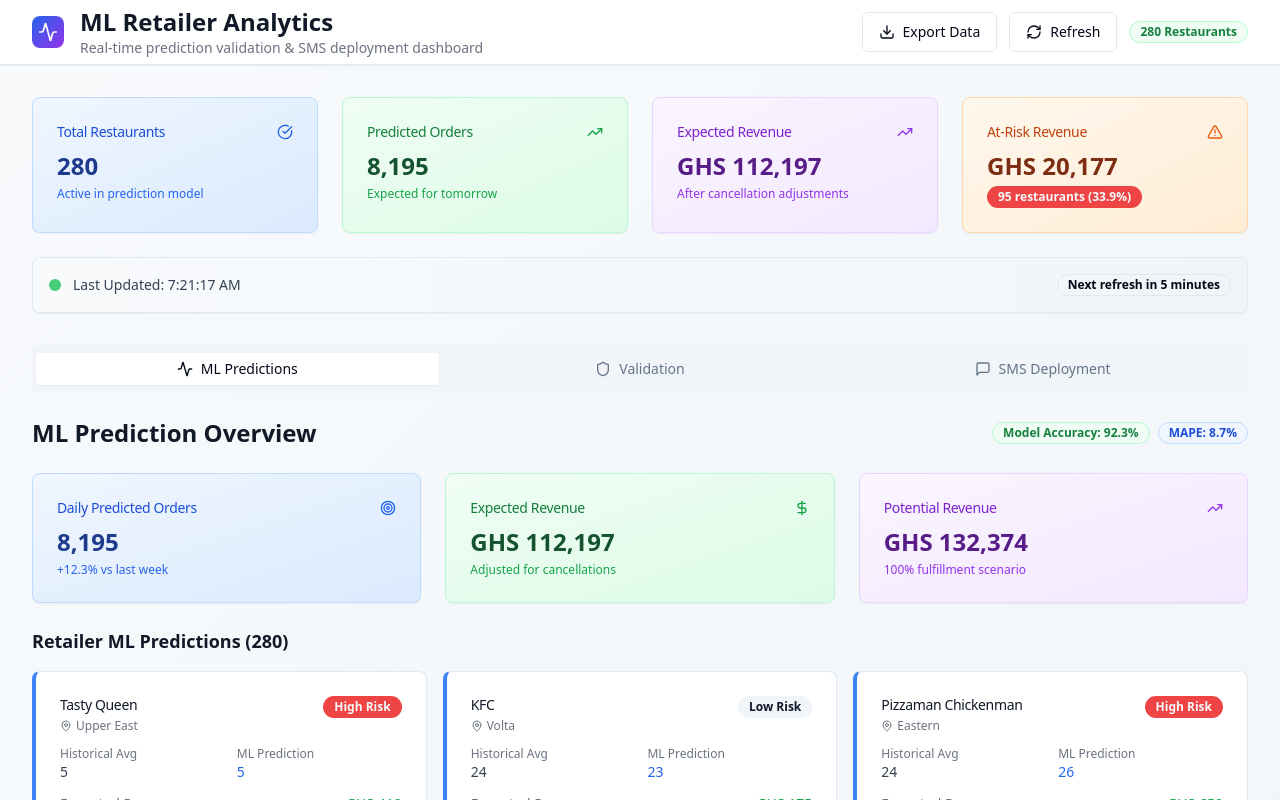
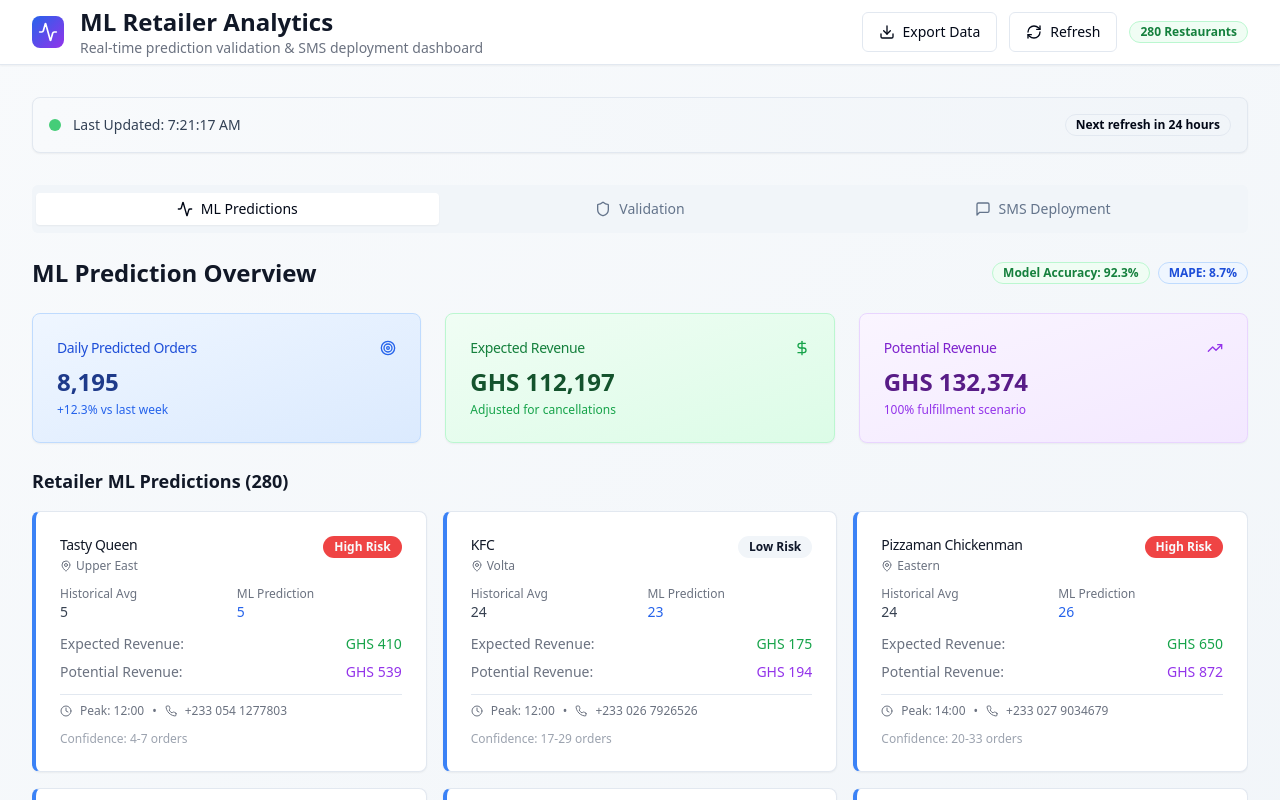
Before and after one commit to rbarmah/order-wise-ghana-forecast, a React (Vite) app: page / in a window 1280 px wide. Shown: the top 800 px of the page. Built offline with nearby package versions, Linux system fonts and the light colour scheme.

Commit message:
Refactor dashboard components
- Removed overview cards and bar graph.
- Updated "Last Updated" to refresh daily.
- Modified ML metrics to show accuracy and revenue recovery.
- Updated SMS template to include revenue loss.

```diff
--- a/src/components/Dashboard/MetricsOverview.tsx
+++ b/src/components/Dashboard/MetricsOverview.tsx
@@ -1,97 +1,16 @@
 
-import { Card, CardContent, CardHeader, CardTitle } from "@/components/ui/card";
+import { Card, CardContent } from "@/components/ui/card";
 import { Badge } from "@/components/ui/badge";
-import { TrendingUp, TrendingDown, AlertTriangle, CheckCircle } from "lucide-react";
 
 interface MetricsOverviewProps {
-  totalRestaurants: number;
-  totalPredictedOrders: number;
-  totalExpectedRevenue: number;
-  totalPotentialRevenue: number;
-  highRiskCount: number;
   lastUpdated: Date;
 }
 
 export function MetricsOverview({
-  totalRestaurants,
-  totalPredictedOrders,
-  totalExpectedRevenue,
-  totalPotentialRevenue,
-  highRiskCount,
   lastUpdated
 }: MetricsOverviewProps) {
-  const potentialLoss = totalPotentialRevenue - totalExpectedRevenue;
-  const riskPercentage = (highRiskCount / totalRestaurants) * 100;
-
   return (
-    <div className="grid grid-cols-1 md:grid-cols-2 lg:grid-cols-4 gap-6 mb-8">
-      <Card className="bg-gradient-to-br from-blue-50 to-blue-100 border-blue-200">
-        <CardHeader className="flex flex-row items-center justify-between space-y-0 pb-2">
-          <CardTitle className="text-sm font-medium text-blue-700">
-            Total Restaurants
-          </CardTitle>
-          <CheckCircle className="h-4 w-4 text-blue-600" />
-        </CardHeader>
-        <CardContent>
-          <div className="text-2xl font-bold text-blue-900">{totalRestaurants}</div>
-          <p className="text-xs text-blue-600 mt-1">
-            Active in prediction model
-          </p>
-        </CardContent>
-      </Card>
-
-      <Card className="bg-gradient-to-br from-green-50 to-green-100 border-green-200">
-        <CardHeader className="flex flex-row items-center justify-between space-y-0 pb-2">
-          <CardTitle className="text-sm font-medium text-green-700">
-            Predicted Orders
-          </CardTitle>
-          <TrendingUp className="h-4 w-4 text-green-600" />
-        </CardHeader>
-        <CardContent>
-          <div className="text-2xl font-bold text-green-900">{totalPredictedOrders.toLocaleString()}</div>
-          <p className="text-xs text-green-600 mt-1">
-            Expected for tomorrow
-          </p>
-        </CardContent>
-      </Card>
-
-      <Card className="bg-gradient-to-br from-purple-50 to-purple-100 border-purple-200">
-        <CardHeader className="flex flex-row items-center justify-between space-y-0 pb-2">
-          <CardTitle className="text-sm font-medium text-purple-700">
-            Expected Revenue
-          </CardTitle>
-          <TrendingUp className="h-4 w-4 text-purple-600" />
-        </CardHeader>
-        <CardContent>
-          <div className="text-2xl font-bold text-purple-900">
-            GHS {totalExpectedRevenue.toLocaleString()}
-          </div>
-          <p className="text-xs text-purple-600 mt-1">
-            After cancellation adjustments
-          </p>
-        </CardContent>
-      </Card>
-
-      <Card className="bg-gradient-to-br from-orange-50 to-orange-100 border-orange-200">
-        <CardHeader className="flex flex-row items-center justify-between space-y-0 pb-2">
-          <CardTitle className="text-sm font-medium text-orange-700">
-            At-Risk Revenue
-          </CardTitle>
-          <AlertTriangle className="h-4 w-4 text-orange-600" />
-        </CardHeader>
-        <CardContent>
-          <div className="text-2xl font-bold text-orange-900">
-            GHS {potentialLoss.toLocaleString()}
-          </div>
-          <div className="flex items-center gap-2 mt-1">
-            <Badge variant={riskPercentage > 30 ? "destructive" : riskPercentage > 15 ? "default" : "secondary"}>
-              {highRiskCount} restaurants ({riskPercentage.toFixed(1)}%)
-            </Badge>
-          </div>
-        </CardContent>
-      </Card>
-
-      <div className="col-span-1 md:col-span-2 lg:col-span-4">
+    <div className="mb-8">
       <Card className="bg-gradient-to-r from-slate-50 to-slate-100 border-slate-200">
         <CardContent className="p-4">
           <div className="flex items-center justify-between">
@@ -102,12 +21,11 @@ export function MetricsOverview({
               </span>
             </div>
             <Badge variant="outline" className="text-xs">
-                Next refresh in 5 minutes
+              Next refresh in 24 hours
             </Badge>
           </div>
         </CardContent>
       </Card>
     </div>
-    </div>
   );
 }
--- a/src/components/Dashboard/SMSDeploymentPanel.tsx
+++ b/src/components/Dashboard/SMSDeploymentPanel.tsx
@@ -24,7 +24,7 @@ export function SMSDeploymentPanel({
   validatedRestaurants
 }: SMSDeploymentPanelProps) {
   const [smsTemplate, setSmsTemplate] = useState(
-    "Hello {restaurantName}! Our AI predicts {predictedOrders} orders for today ({variance} vs your avg). {trendMessage} {recommendationMessage} Your estimated revenue: GHS {expectedRevenue}. Prepare accordingly to maximize sales. - Hubtel ML Analytics"
+    "Hello {restaurantName}! Our data shows GHS {previousRevenueLoss} was lost yesterday due to order cancellations. Our AI predicts {predictedOrders} orders for today ({variance} vs your avg). {trendMessage} {recommendationMessage} Your estimated revenue: GHS {expectedRevenue}. Prepare accordingly to maximize sales. - Hubtel ML Analytics"
   );
   const [deploymentStatus, setDeploymentStatus] = useState<'idle' | 'deploying' | 'completed'>('idle');
   const [deliveryStatus, setDeliveryStatus] = useState<Map<string, 'pending' | 'sent' | 'delivered' | 'failed'>>(new Map());
@@ -46,6 +46,11 @@ export function SMSDeploymentPanel({
     const variance = prediction.orderVariance;
     const isIncrease = variance >= 0;
 
+    // Calculate previous revenue loss (simulated based on average order value and cancellation rate)
+    const avgOrderValue = Math.round(prediction.expectedRevenue / prediction.predictedOrders);
+    const estimatedCancellations = Math.max(1, Math.floor(restaurant.avgDailyOrders * 0.15)); // 15% cancellation rate
+    const previousRevenueLoss = estimatedCancellations * avgOrderValue;
+
     const trendMessage = isIncrease
       ? `This is ${Math.abs(variance)} orders more than usual.`
       : `This is ${Math.abs(variance)} orders less than usual.`;
@@ -56,6 +61,7 @@ export function SMSDeploymentPanel({
 
     return smsTemplate
       .replace('{restaurantName}', restaurant.name)
+      .replace('{previousRevenueLoss}', previousRevenueLoss.toString())
       .replace('{predictedOrders}', prediction.predictedOrders.toString())
       .replace('{variance}', `${variance >= 0 ? '+' : ''}${variance}`)
       .replace('{trendMessage}', trendMessage)
@@ -64,7 +70,7 @@ export function SMSDeploymentPanel({
   };
 
   const validateTemplate = () => {
-    const requiredVariables = ['{restaurantName}', '{predictedOrders}'];
+    const requiredVariables = ['{restaurantName}', '{predictedOrders}', '{previousRevenueLoss}'];
     const missingVariables = requiredVariables.filter(variable => !smsTemplate.includes(variable));
     return missingVariables.length === 0;
   };
@@ -187,7 +193,7 @@ export function SMSDeploymentPanel({
 
           <div className="flex items-center justify-between">
             <div className="text-sm text-gray-500">
-              Available variables: {'{restaurantName}'}, {'{predictedOrders}'}, {'{variance}'}, {'{trendMessage}'}, {'{recommendationMessage}'}, {'{expectedRevenue}'}
+              Available variables: {'{restaurantName}'}, {'{previousRevenueLoss}'}, {'{predictedOrders}'}, {'{variance}'}, {'{trendMessage}'}, {'{recommendationMessage}'}, {'{expectedRevenue}'}
             </div>
             {validateTemplate() ? (
               <Badge variant="default" className="bg-green-100 text-green-800">
--- a/src/components/Dashboard/ValidationPanel.tsx
+++ b/src/components/Dashboard/ValidationPanel.tsx
@@ -7,8 +7,7 @@ import { Button } from "@/components/ui/button";
 import { Checkbox } from "@/components/ui/checkbox";
 import { Input } from "@/components/ui/input";
 import { Label } from "@/components/ui/label";
-import { BarChart, Bar, XAxis, YAxis, CartesianGrid, Tooltip, ResponsiveContainer } from 'recharts';
-import { AlertTriangle, CheckCircle, Search, Filter } from "lucide-react";
+import { CheckCircle, Search, Filter } from "lucide-react";
 import { PredictionData, Restaurant } from "@/utils/dummyData";
 
 interface ValidationPanelProps {
@@ -59,21 +58,6 @@ export function ValidationPanel({
     if (!restaurant) return false;
     return restaurant.name.toLowerCase().includes(searchTerm.toLowerCase()) ||
            restaurant.zone.toLowerCase().includes(searchTerm.toLowerCase());
-  });
-
-  // Variance comparison data for chart
-  const varianceData = predictions.slice(0, 20).map(p => {
-    const restaurant = restaurantMap.get(p.restaurantId);
-    const orderVar = Number(p.orderVariance) || 0;
-    const revenueVar = Number(p.revenueVariance) || 0;
-
-    return {
-      name: restaurant?.name.split(' ')[0] || 'Unknown',
-      orderVariance: orderVar,
-      revenueVariance: revenueVar / 10, // Scale down for better visualization
-      isUnusual: Math.abs(orderVar) > orderVarianceThreshold[0] ||
-                Math.abs(revenueVar) > revenueVarianceThreshold[0]
-    };
   });
 
   const toggleRestaurantValidation = (restaurantId: string) => {
@@ -179,33 +163,6 @@ export function ValidationPanel({
               Unusual predictions (beyond thresholds) require manual validation to prevent sending questionable ML predictions to retailers.
             </p>
           </div>
-        </CardContent>
-      </Card>
-
-      {/* Prediction Variance Chart */}
-      <Card>
-        <CardHeader>
-          <CardTitle></CardTitle>
-        </CardHeader>
-        <CardContent>
-          <ResponsiveContainer width="100%" height={300}>
-            <BarChart data={varianceData}>
-              <CartesianGrid strokeDasharray="3 3" />
-              <XAxis dataKey="name" />
-              <YAxis />
-              <Tooltip
-                formatter={(value, name) => [
-                  name === 'orderVariance' ? `${value} orders` : `GHS ${Number(value) * 10}`,
-                  name === 'orderVariance' ? 'Order Variance' : 'Revenue Variance (÷10)'
-                ]}
-              />
-              <Bar dataKey="orderVariance" fill="#3b82f6" name="Order Variance" />
-              <Bar dataKey="revenueVariance" fill="#10b981" name="Revenue Variance (÷10)" />
-            </BarChart>
-          </ResponsiveContainer>
-          <p className="text-sm text-gray-500 mt-2">
-            Shows prediction variance from historical averages. Positive values indicate higher predictions, negative values indicate lower predictions.
-          </p>
         </CardContent>
       </Card>
 
--- a/src/hooks/useRealTimeData.ts
+++ b/src/hooks/useRealTimeData.ts
@@ -29,9 +29,9 @@ export function useRealTimeData() {
     setIsRefreshing(false);
   }, []);
 
-  // Auto-refresh every 5 minutes
+  // Auto-refresh every 24 hours
   useEffect(() => {
-    const interval = setInterval(refreshData, 5 * 60 * 1000);
+    const interval = setInterval(refreshData, 24 * 60 * 60 * 1000);
     return () => clearInterval(interval);
   }, [refreshData]);
 
--- a/src/pages/Index.tsx
+++ b/src/pages/Index.tsx
@@ -17,12 +17,6 @@ const Index = () => {
   const [validatedRestaurants, setValidatedRestaurants] = useState<Set<string>>(new Set());
 
   const { restaurants, historicalData, predictions } = data;
-
-  // Calculate overview metrics
-  const totalPredictedOrders = predictions.reduce((sum, p) => sum + p.predictedOrders, 0);
-  const totalExpectedRevenue = predictions.reduce((sum, p) => sum + p.expectedRevenue, 0);
-  const totalPotentialRevenue = predictions.reduce((sum, p) => sum + p.potentialRevenue, 0);
-  const highRiskCount = predictions.filter(p => p.riskLevel === 'high').length;
 
   const handleValidatedRestaurantsChange = (validated: Set<string>) => {
     setValidatedRestaurants(validated);
@@ -70,14 +64,7 @@ const Index = () => {
       {/* Main Content */}
       <div className="max-w-7xl mx-auto px-4 sm:px-6 lg:px-8 py-8">
         {/* Overview Metrics */}
-        <MetricsOverview
-          totalRestaurants={restaurants.length}
-          totalPredictedOrders={totalPredictedOrders}
-          totalExpectedRevenue={totalExpectedRevenue}
-          totalPotentialRevenue={totalPotentialRevenue}
-          highRiskCount={highRiskCount}
-          lastUpdated={lastUpdated}
-        />
+        <MetricsOverview lastUpdated={lastUpdated} />
 
         {/* Main Dashboard Tabs */}
         <Tabs defaultValue="predictions" className="space-y-6">
@@ -123,18 +110,10 @@ const Index = () => {
             <CardTitle className="text-lg text-blue-900">ML System Performance Metrics</CardTitle>
           </CardHeader>
           <CardContent>
-            <div className="grid grid-cols-2 md:grid-cols-4 gap-6 text-center">
+            <div className="grid grid-cols-1 md:grid-cols-2 gap-6 text-center">
               <div>
                 <div className="text-2xl font-bold text-blue-600">94.7%</div>
                 <div className="text-sm text-blue-700">ML Prediction Accuracy</div>
-              </div>
-              <div>
-                <div className="text-2xl font-bold text-green-600">98.7%</div>
-                <div className="text-sm text-green-700">SMS Delivery Rate</div>
-              </div>
-              <div>
-                <div className="text-2xl font-bold text-purple-600">82.1%</div>
-                <div className="text-sm text-purple-700">Retailer Response Rate</div>
               </div>
               <div>
                 <div className="text-2xl font-bold text-orange-600">28.3%</div>
```
Lines whose indentation alone changed are shown as unchanged.
